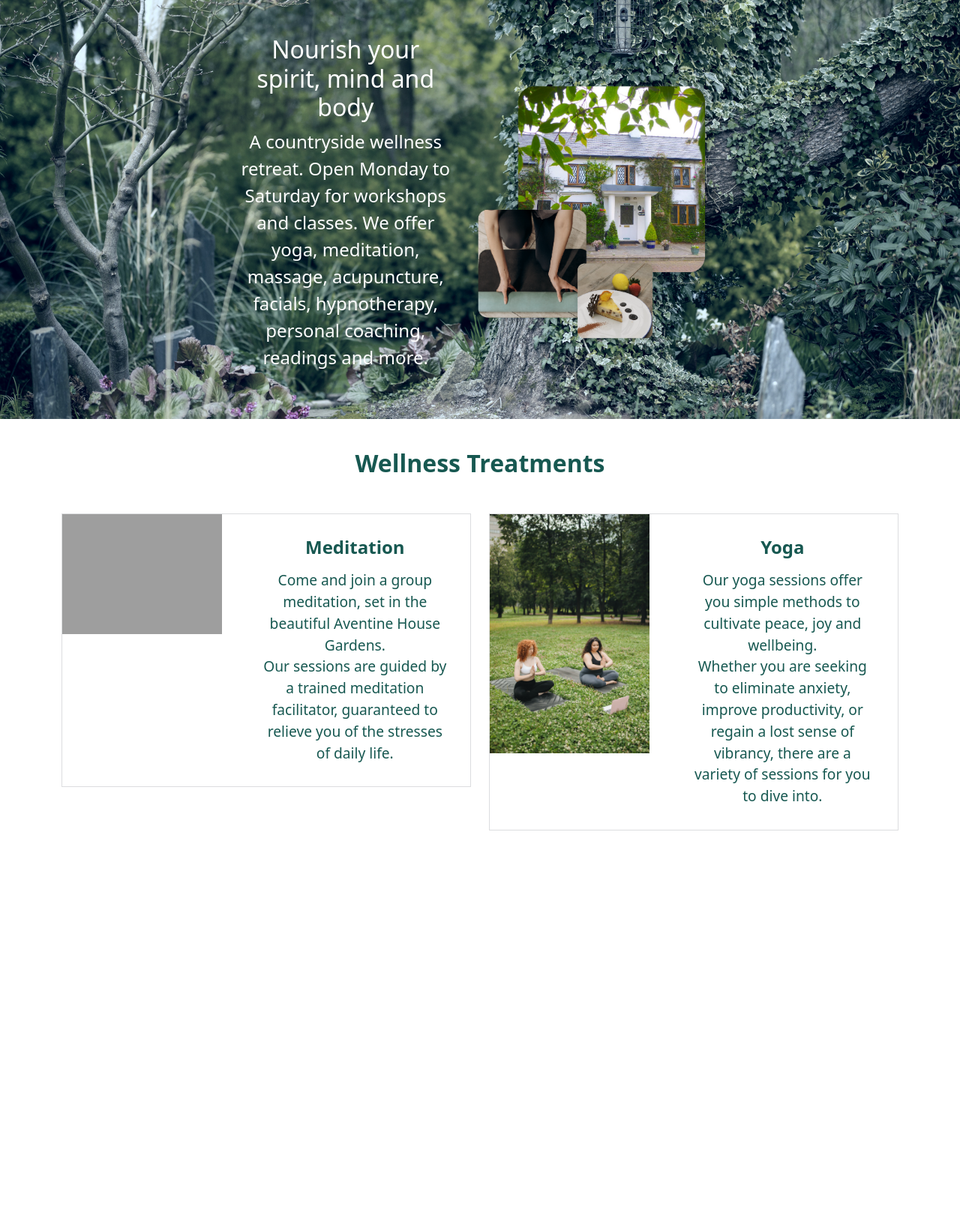
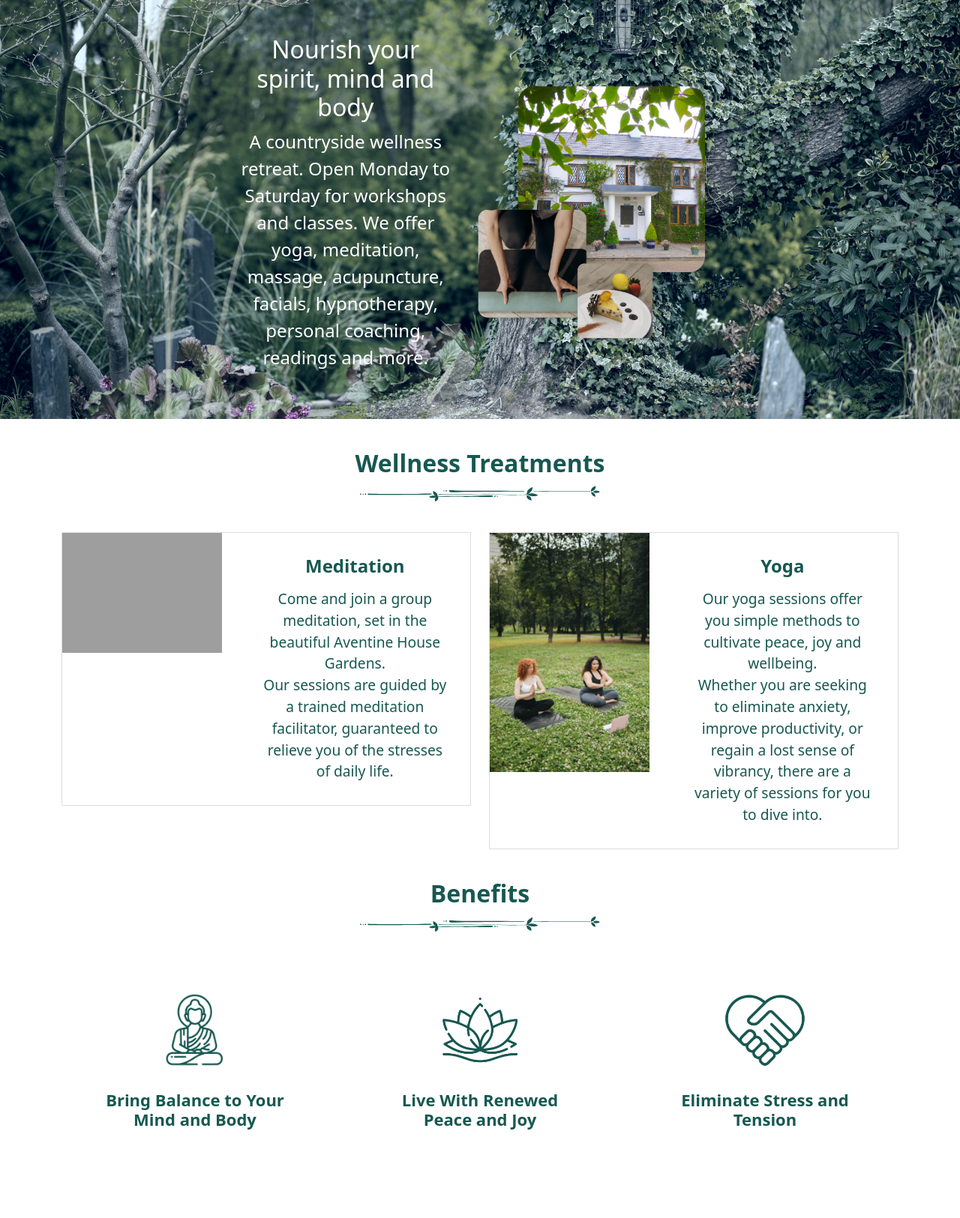
Before and after one commit to VictoriaT87/P4-Aventine-Wellness, a Django app: page / in a window 1280 px wide. Shown: the part 69-1694 px from the top of the page at 75% size. Before the commit the page ends 1177 px from the top, so only its background shows below. Run offline with Django 3.2, Linux system fonts and the light colour scheme; some libraries are stand-ins or nearby versions; grey boxes are pictures that could not be loaded.

Commit message:
Add benefits section, style and images

```diff
--- a/static/css/style.css
+++ b/static/css/style.css
@@ -5,19 +5,26 @@
 /* .navbar-custom{
     background-color: #fff;
 } */
+:root {
+    --color-default: #175851;
+}
+
+:root {
+    scroll-behavior: smooth;
+}
 
 .navbar {
     font-size: 1.5rem;
 }
 
 .navbar-custom a {
-    color: #175851;
+    color: var(--color-default);
     font-size: 1.5rem;
     padding-left: 0.5rem;
 }
 
 #navbarText {
-    color: #175851;
+    color: var(--color-default);
 }
 
 .hero {
@@ -78,6 +85,10 @@
     justify-content: center;
 }
 
+.divider {
+    max-width: 20em;
+}
+
 .section {
     padding: 80px 0;
     overflow: hidden;
@@ -92,7 +103,7 @@
     font-size: 32px;
     font-weight: 700;
     position: relative;
-    color: #175851;
+    color: var(--color-default);
 }
 
 .treatments .card-item {
@@ -113,13 +124,48 @@
 .treatments .card-item h4 {
     font-weight: 700;
     margin-bottom: 15px;
-    color: #175851;
+    color: var(--color-default);
     text-align: center;
 }
 
 .treatments .card-item p {
-    color: #175851;
+    color: var(--color-default);
     margin: 0;
     font-size: 1.2rem;
     text-align: center;
 }
+
+.benefits .benefits-item {
+    padding: 40px;
+    background: #fff;
+    height: 100%;
+    line-height: 1.8;
+    margin-bottom: 50px;
+}
+
+.benefits .benefits-item h3 {
+    color: var(--color-default);
+    font-weight: 700;
+    margin: 0 0 20px 0;
+    padding-bottom: 8px;
+    font-size: 22px;
+    position: relative;
+    display: inline-block;
+    text-align: center;
+}
+
+.benefits .benefits-item p {
+    line-height: 24px;
+    font-size: 14px;
+    margin-bottom: 0;
+}
+
+.icon {
+    text-align: center;
+    padding-bottom: 30px;
+}
+
+.icon-img {
+    max-width: 40%;
+    max-height: 100px;
+}
--- a/templates/base.html
+++ b/templates/base.html
@@ -9,6 +9,7 @@
     <meta name="viewport" content="width=device-width, initial-scale=1.0">
     <title>Aventine Wellness</title>
 
+    <script src="https://kit.fontawesome.com/52324bbdec.js" crossorigin="anonymous"></script>
     <link href="https://cdn.jsdelivr.net/npm/bootstrap@5.0.1/dist/css/bootstrap.min.css" rel="stylesheet"
         integrity="sha384-+0n0xVW2eSR5OomGNYDnhzAbDsOXxcvSN1TPprVMTNDbiYZCxYbOOl7+AMvyTG2x" crossorigin="anonymous">
     <script src="https://cdn.jsdelivr.net/npm/bootstrap@5.0.1/dist/js/bootstrap.bundle.min.js"
--- a/templates/index.html
+++ b/templates/index.html
@@ -34,6 +34,8 @@
 
         <div class="section-header">
             <h2>Wellness Treatments</h2>
+            <img class="divider" src="{% static 'media/images/divider-yoga.svg' %}"
+                alt="floral section divider graphic">
         </div>
 
         <div class="row gy-4">
@@ -71,12 +73,56 @@
                                 <h4 class="card-title">Yoga</h4>
                                 <p>Our yoga sessions offer you simple methods to cultivate peace, joy and wellbeing.</p>
                                 <p>Whether you are seeking to eliminate anxiety, improve productivity, or regain a lost
-                                sense of vibrancy, there are a variety of sessions for you to dive into.</p>
+                                    sense of vibrancy, there are a variety of sessions for you to dive into.</p>
                             </div>
                         </div>
                     </div>
                 </div>
             </div>
+        </div>
 </section>
 
+<section id="benefits" class="benefits section-bg">
+    <div class="container">
+
+        <div class="section-header">
+            <h2>Benefits</h2>
+            <img class="divider" src="{% static 'media/images/divider-yoga.svg' %}"
+                alt="floral section divider graphic">
+        </div>
+
+        <div class="row gy-4">
+
+            <div class="col-lg-4 col-md-6">
+                <div class="benefits-item  position-relative">
+                    <div class="icon">
+                        <img class="icon-img" src="{% static 'media/images/buddha1.png' %}" alt="small buddha art">
+                    </div>
+                    <h3>Bring Balance to Your Mind and Body</h3>
+                </div>
+            </div><!-- End benefits Item -->
+
+            <div class="col-lg-4 col-md-6">
+                <div class="benefits-item position-relative">
+                    <div class="icon">
+                        <img class="icon-img" src="{% static 'media/images/lotus1.png' %}" alt="small lotus art">
+                    </div>
+                    <h3>Live With Renewed Peace and Joy</h3>
+                </div><!-- End benefits Item -->
+            </div>
+
+            <div class="col-lg-4 col-md-6">
+                <div class="benefits-item position-relative">
+                    <div class="icon">
+                        <img class="icon-img" src="{% static 'media/images/hands1.png' %}"
+                            alt="small heart and hands art">
+                    </div>
+                    <h3>Eliminate Stress and Tension</h3>
+                </div>
+            </div><!-- End benefits Item -->
+        </div>
+
+    </div>
+</section><!-- End benefits Section -->
+
 {%endblock%}
```
Also changed, not shown: static/media/images/buddha.png (added), static/media/images/buddha1.png (added), static/media/images/divider-yoga.svg (added), static/media/images/hands.png (added), static/media/images/hands1.png (added), static/media/images/lotus.png (added), static/media/images/lotus1.png (added).
